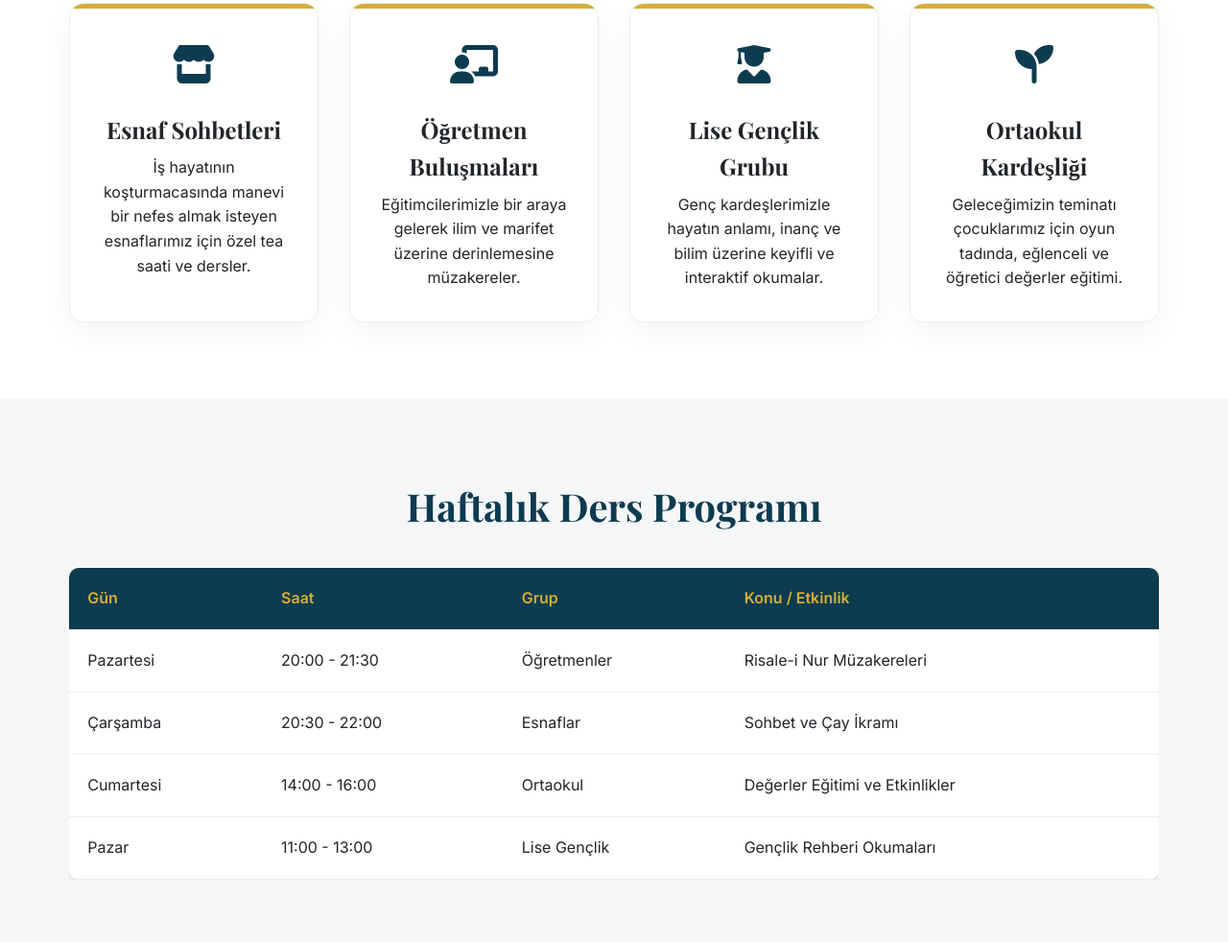
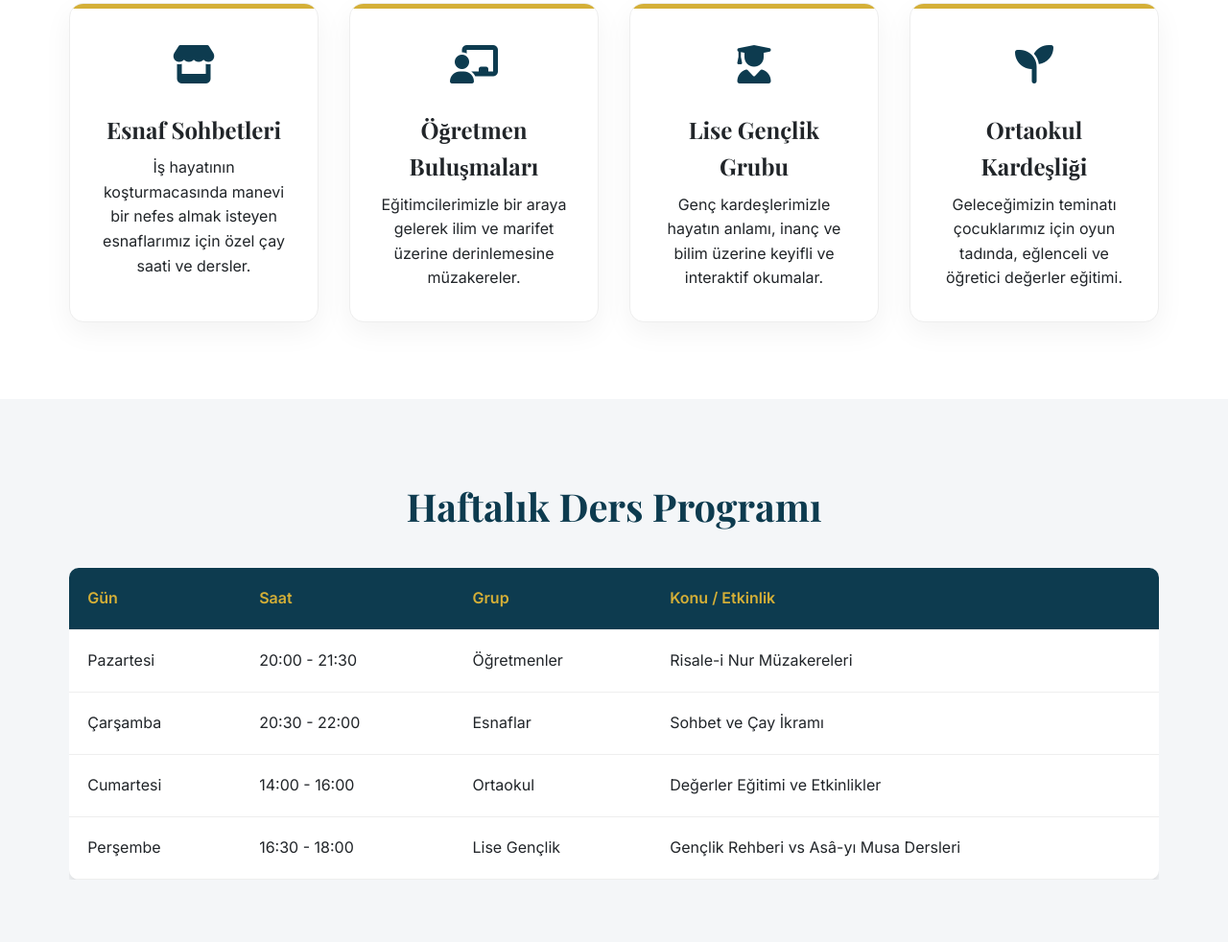
Before and after one commit to Tronuen/akev, a plain HTML site: page index.html in a window 1280 px wide. Shown: the part 1270-2252 px from the top of the page at 96% size. Drawn offline with nearby package versions, Linux system fonts and the light colour scheme.

Commit message:
Add files via upload

```diff
--- a/index.html
+++ b/index.html
@@ -4,7 +4,7 @@
 <head>
     <meta charset="UTF-8">
     <meta name="viewport" content="width=device-width, initial-scale=1.0">
-    <title>AKEV - Anadolu Kültür ve Eğitim Vakfı | Risale-i Nur Hizmetleri</title>
+    <title>AKEV - Akşehir Kültür ve Eğitim Vakfı | Risale-i Nur Hizmetleri</title>
     <meta name="description"
         content="Risale-i Nur derslerinin verildiği AKEV Vakfı. Esnaf, öğretmen, öğrenci dersleri ve zengin kütüphanesiyle hizmetinizde.">
     <!-- Google Fonts -->
@@ -42,7 +42,7 @@
     <section id="home" class="hero">
         <div class="container hero-content">
             <h1>Kalplerin Nuru, Akılların Ziyası</h1>
-            <p>Anadolu Kültür ve Eğitim Vakfı olarak, Risale-i Nur külliyatı ışığında manevi değerlerimizi yaşatıyor ve
+            <p>Akşehir Kültür ve Eğitim Vakfı olarak, Risale-i Nur külliyatı ışığında manevi değerlerimizi yaşatıyor ve
                 paylaşıyoruz.</p>
             <a href="#programs" class="btn">Sohbetlerimize Katılın</a>
         </div>
@@ -68,7 +68,7 @@
                 <div class="program-card">
                     <div class="program-icon"><i class="fas fa-store"></i></div>
                     <h3>Esnaf Sohbetleri</h3>
-                    <p>İş hayatının koşturmacasında manevi bir nefes almak isteyen esnaflarımız için özel tea saati ve
+                    <p>İş hayatının koşturmacasında manevi bir nefes almak isteyen esnaflarımız için özel çay saati ve
                         dersler.</p>
                 </div>
                 <!-- Öğretmenler -->
@@ -128,10 +128,10 @@
                             <td>Değerler Eğitimi ve Etkinlikler</td>
                         </tr>
                         <tr>
-                            <td>Pazar</td>
-                            <td>11:00 - 13:00</td>
+                            <td>Perşembe</td>
+                            <td>16:30 - 18:00</td>
                             <td>Lise Gençlik</td>
-                            <td>Gençlik Rehberi Okumaları</td>
+                            <td>Gençlik Rehberi vs Asâ-yı Musa Dersleri</td>
                         </tr>
                     </tbody>
                 </table>
@@ -164,7 +164,7 @@
     </section>
 
     <footer>
-        <p>&copy; 2024 Anadolu Kültür ve Eğitim Vakfı. Tüm hakları saklıdır.</p>
+        <p>&copy; 2024 Akşehir Kültür ve Eğitim Vakfı. Tüm hakları saklıdır.</p>
     </footer>
 
     <script src="quotes.js"></script>
```
